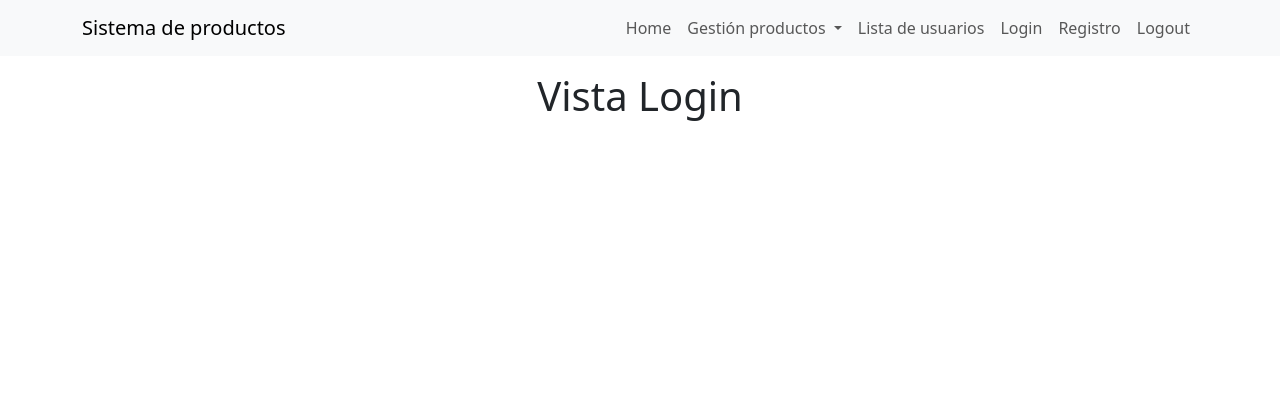
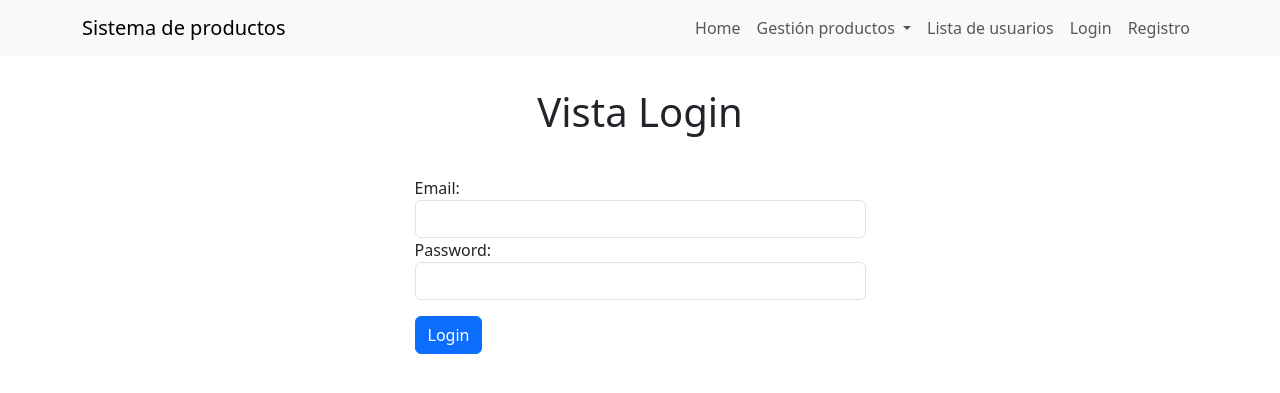
Before and after one commit to NelsonRamirezC/sistema-productos, a Django app: page /usuarios/login/ in a window 1280 px wide. Shown: the top 393 px of the page. Run offline with Django 5.2, Linux system fonts and the light colour scheme.

Commit message:
se termina lógica de login, registro y logout y se filtran a nivel de template links, falta corregir widgets de formulario de registro

```diff
--- a/sistema_producto/templates/layouts/base.html
+++ b/sistema_producto/templates/layouts/base.html
@@ -15,6 +15,9 @@
 <body>
 
     {% include "partials/navbar.html" %}
+    <section>
+        {% include "partials/visor_mensajes.html" %}
+    </section>
 
     {% block contenido %}
 
--- a/sistema_producto/templates/partials/navbar.html
+++ b/sistema_producto/templates/partials/navbar.html
@@ -22,15 +22,22 @@
           <li class="nav-item">
             <a class="nav-link" href="{% url "usuarios_view" %}">Lista de usuarios</a>
           </li>
+
+          {% if not user.is_authenticated %}
             <li class="nav-item">
               <a class="nav-link" href="{% url "login_view" %}">Login</a>
             </li>
             <li class="nav-item">
               <a class="nav-link" href="{% url "registro_view" %}">Registro</a>
             </li>
+          {% endif %}
+
+          {% if  user.is_authenticated %}
             <li class="nav-item">
-            <a class="nav-link" href="">Logout</a>
+              <a class="nav-link" href="{% url "logout_view" %}">Logout</a>
             </li>
+          {% endif %}
+
         </ul>
       </div>
     </div>
--- /dev/null
+++ b/sistema_producto/templates/partials/visor_mensajes.html
@@ -0,0 +1,23 @@
+<style>
+
+    .alert-error {
+        --bs-alert-color: var(--bs-danger-text-emphasis);
+        --bs-alert-bg: var(--bs-danger-bg-subtle);
+        --bs-alert-border-color: var(--bs-danger-border-subtle);
+        --bs-alert-link-color: var(--bs-danger-text-emphasis);
+    }
+
+</style>
+
+{% comment %} AQUÍ VAMOS A TRATAR LOS MENSAJES DE ÉXITO O ERROR {% endcomment %}
+{% if  messages %}
+<div>
+    {% for message in messages %}
+          <div class="alert alert-{{message.tags}} alert-dismissible">
+            <button type="button" class="btn-close" data-bs-dismiss="alert"></button>
+            <b>{{message.tags}}!</b> {{message}}
+          </div>
+    {% endfor %}
+</div>
+{% endif %}
+{% comment %} FIN BLOQUE DE MENSAJES {% endcomment %}
--- a/sistema_producto/templates/usuarios/login.html
+++ b/sistema_producto/templates/usuarios/login.html
@@ -3,6 +3,24 @@
 
 {% block contenido %}
 
-    <h1 class="text-center py-3">Vista Login</h1>
+<header class="py-3">
+     <h1 class="text-center py-3">Vista Login</h1>
+</header>
+
+<main class="container">
+
+    <div class="row justify-content-center">
+        <div class="col-12 col-md-6 col-lg-5">
+            <form method="post">
+                {% csrf_token %}
+                {{form}}
+                <div class="py-3">
+                    <button type="submit" class="btn btn-primary">Login</button>
+                </div>
+            </form>
+        </div>
+    </div>
+
+</main>
 
 {% endblock contenido %}
--- a/sistema_producto/usuarios/forms.py
+++ b/sistema_producto/usuarios/forms.py
@@ -4,11 +4,16 @@ from django.contrib.auth.models import User
 
 
 class RegistroUsuarioForm(UserCreationForm):
-    email = forms.EmailField(required=True)
+    email = forms.EmailField(required=True, widget=forms.EmailInput(attrs={'class': 'form-control', 'required': 'required'}))
 
     class Meta:
         model = User
         fields = ('username', 'email', 'password1', 'password2')
+        widgets = {
+            'username': forms.TextInput(attrs={'class': 'form-control', 'required': 'required'}),
+            # 'password1': forms.TextInput(attrs={'class': 'form-control', 'required': 'required', 'type':'password'}),
+        }
+
 
     def save(self, commit=True):
         user = super(RegistroUsuarioForm, self).save(commit=False)
@@ -17,3 +22,13 @@ class RegistroUsuarioForm(UserCreationForm):
         if commit:
             user.save()
         return user
+
+
+#FORMULARIO DE LOGIN DE USUARIOS
+class LoginUsuarioForm(forms.ModelForm):
+    email = forms.EmailField(required=True, widget=forms.EmailInput(attrs={'class': 'form-control', 'required': 'required'}))
+    password = forms.CharField(required=True, widget=forms.PasswordInput(attrs={'class': 'form-control', 'required': 'required'}))
+
+    class Meta:
+        model = User
+        fields = ['email', 'password']
--- a/sistema_producto/usuarios/urls.py
+++ b/sistema_producto/usuarios/urls.py
@@ -5,4 +5,5 @@ urlpatterns = [
     path('', views.index_view, name="usuarios_view"),
     path('login/', views.login_view, name="login_view"),
     path('registro/', views.registro_view, name="registro_view"),
+    path('logout/', views.logout_view, name="logout_view"),
 ]
--- a/sistema_producto/usuarios/views.py
+++ b/sistema_producto/usuarios/views.py
@@ -1,8 +1,10 @@
 from django.forms import ValidationError
 from django.shortcuts import render, HttpResponseRedirect
 from django.contrib import messages
+from django.contrib.auth import login, authenticate, logout
+from django.contrib.auth.models import User
 
-from .forms import RegistroUsuarioForm
+from .forms import RegistroUsuarioForm, LoginUsuarioForm
 
 # Create your views here.
 
@@ -10,23 +12,63 @@ def index_view(request):
     return render(request, 'usuarios/usuarios.html', {})
 
 def registro_view(request):
-
     form = None
     if request.method == 'POST':
         form = RegistroUsuarioForm(request.POST)
-
         if form.is_valid():
             user = form.save() # recibimos al usuario para poder hacer uso de él, si es que queremos
+            # login(request, user) -> definir si queremos que usuario quede logueado inmediatamente
             messages.success(request, f"Usuario {user.username} registrado con éxito.")
-            HttpResponseRedirect("/")
+            return HttpResponseRedirect("/")
         else:
-            messages.error("Error al intentar registrar al usuario, por favor verifique los datos.")
+            messages.error(request, "Error al intentar registrar al usuario, por favor verifique los datos.")
+            return render(request, 'usuarios/registro.html', {"form": form})
 
     else:
         form = RegistroUsuarioForm()
-
         return render(request, 'usuarios/registro.html', {"form": form})
 
 
 def login_view(request):
-    return render(request, 'usuarios/login.html', {})
+    form = None
+    if request.method == 'POST':
+        form = LoginUsuarioForm(request.POST)
+
+        if form.is_valid():
+            email = form.cleaned_data["email"]
+            password = form.cleaned_data["password"]
+
+            print(email, password)
+
+            try:
+                user = User.objects.get(email=email)
+                print(user)
+                user = authenticate(username=user.username, password=password)
+                print(user)
+                if user is not None:
+                    login(request, user)
+                    messages.success(request, f"Usuario {user.username} iniciado con éxito")
+                    return HttpResponseRedirect("/")
+                else:
+                    messages.error(request, "Usuario o password incorrecto, verifique sus credenciales.")
+                    return render(request, 'usuarios/login.html', {"form": form})
+
+            except Exception as e:
+                    print(e)
+                    messages.error(request, "Usuario o password incorrecto, verifique sus credenciales.")
+                    return render(request, 'usuarios/login.html', {"form": form})
+
+        else:
+            messages.error(request, "Usuario o contraseña inválidos, vuelva a intentar.")
+            return render(request, 'usuarios/login.html', {"form": form})
+    else:
+
+        form = LoginUsuarioForm()
+        return render(request, 'usuarios/login.html', {"form": form})
+
+
+
+def logout_view(request):
+    logout(request)
+    messages.info(request, "Se ha cerrado la sesión satisfactoriamente.")
+    return HttpResponseRedirect('/')
```
Also changed, not shown: sistema_producto/templates/productos/add_producto_modelform.html (+0 -22 lines), sistema_producto/templates/usuarios/registro.html (+6 -3 lines), sistema_producto/db.sqlite3. Lines whose indentation alone changed are shown as unchanged.
